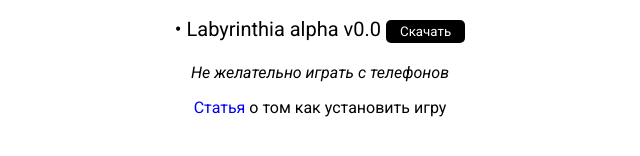
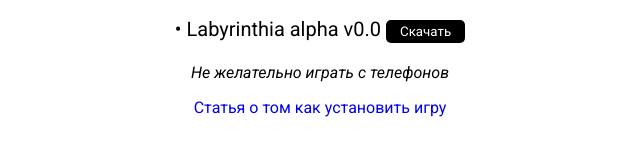
Before and after one commit to Qjkey/labyrinthia, a plain HTML site: page d.html in a window 1280 px wide. Shown: the part 114-270 px from the top of the page, without its empty margins (320-960 px from the left). Drawn offline with Linux system fonts and the light colour scheme.

Commit message:
Update d.html

```diff
--- a/d.html
+++ b/d.html
@@ -38,6 +38,6 @@
         <h3>Выберете версию:</h3>
         <p class="p1"> • Labyrinthia alpha v0.0    <a href="Labyrinthia alpha v0.0.zip"><button class="btn">Скачать</button></a></p>
         <i>Не желательно играть с телефонов</i>
-        <p><a href="https://telegra.ph/Kak-skachat-Labyrinthia-07-08">Статья</a> о том как установить игру</p>
+        <p><a href="https://telegra.ph/Kak-skachat-Labyrinthia-07-08">Статья о том как установить игру</a></p>
     </body>
 </html>
```
